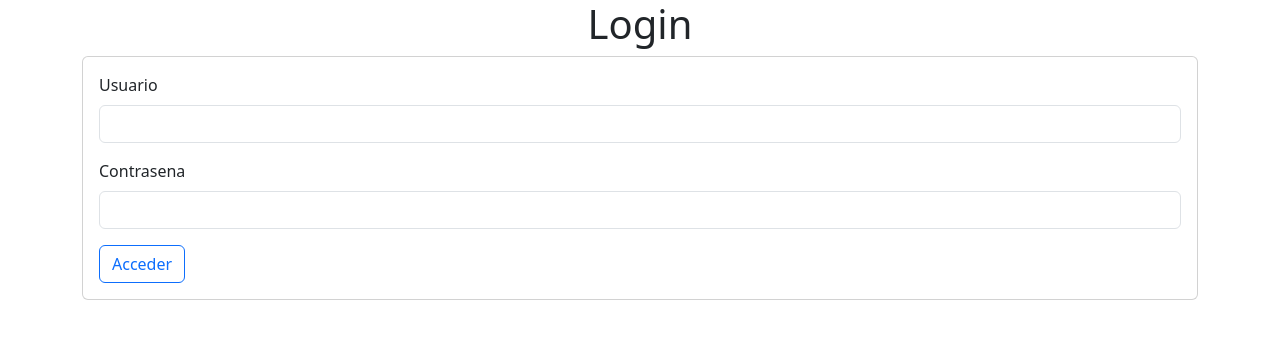
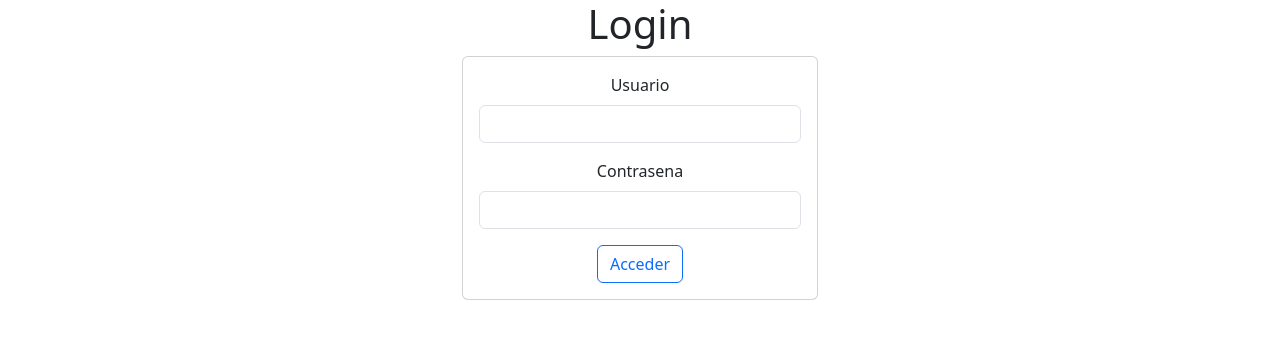
Before and after one commit to Ale0810/ListaDeContactos, a CodeIgniter app: page /ProyectoPreParcial/ in a window 1280 px wide. Shown: the top 339 px of the page. Run offline with CodeIgniter, Linux system fonts and the light colour scheme.

Commit message:
Login mejorado

```diff
--- a/ProyectoPreParcial/application/views/login.php
+++ b/ProyectoPreParcial/application/views/login.php
@@ -10,9 +10,9 @@
 </head>
 
 <body>
-  <div class="container">
+  <div class="container text-center">
     <div class="row">
-      <div class="col">
+      <div class="col-md-4 offset-md-4">
         <h1 class="text-center">Login</h1>
         <div class="card">
           <div class="card-body">
```
